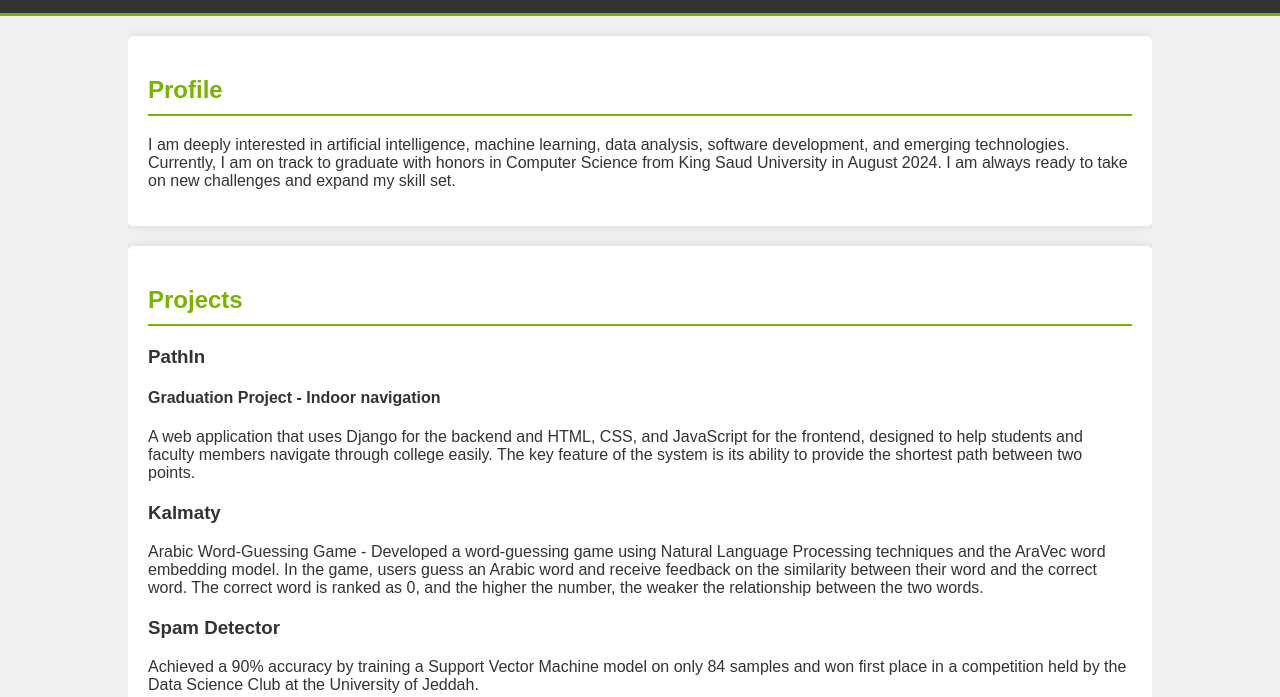
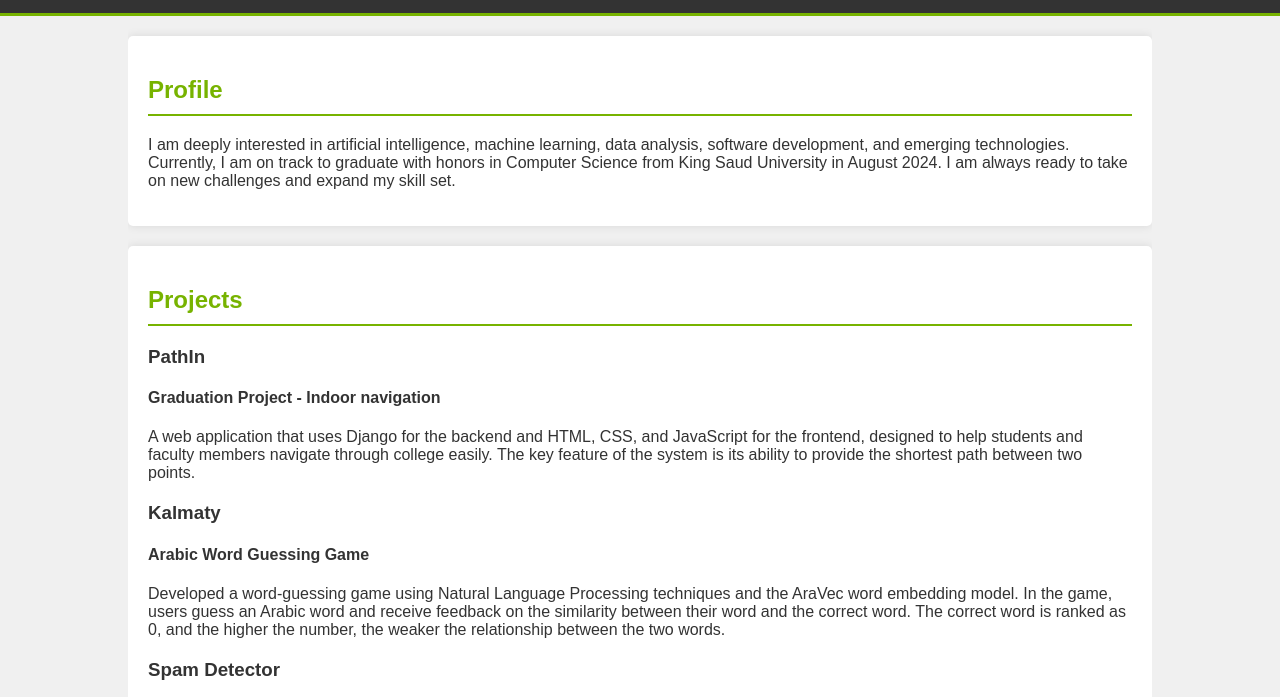
Before and after one commit to The102010/portfolio, a plain HTML site: page index.html in a window 1280 px wide. Shown: the part 98-795 px from the top of the page. Drawn offline with Linux system fonts and the light colour scheme.

Commit message:
Update index.html

```diff
--- a/index.html
+++ b/index.html
@@ -45,7 +45,9 @@
                     </div>
                     <div class="project">
                         <h3><a href="https://klmty.pythonanywhere.com/" target="_blank">Kalmaty</a></h3>
-                        <p>Arabic Word-Guessing Game - Developed a word-guessing game using Natural Language Processing
+                        <h4>Arabic Word Guessing Game</h4>
+
+                        <p> Developed a word-guessing game using Natural Language Processing
                             techniques and the AraVec word embedding model. In the game, users guess an Arabic word and receive
                             feedback on the similarity between their word and the correct word. The correct word is ranked as 0,
                             and the higher the number, the weaker the relationship between the two words.</p>
```
